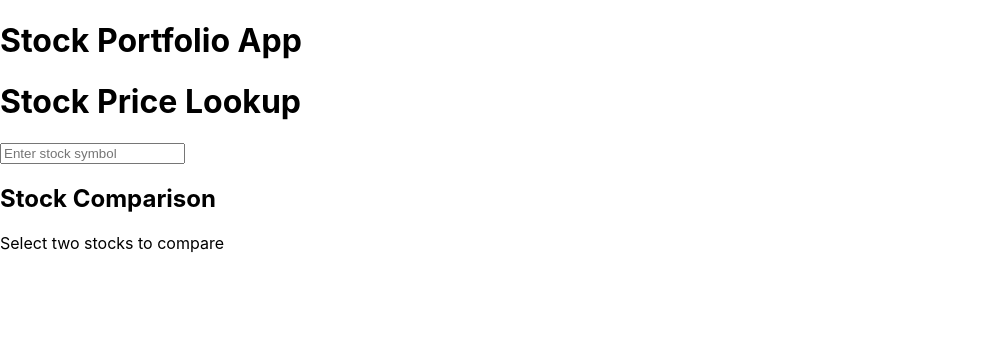
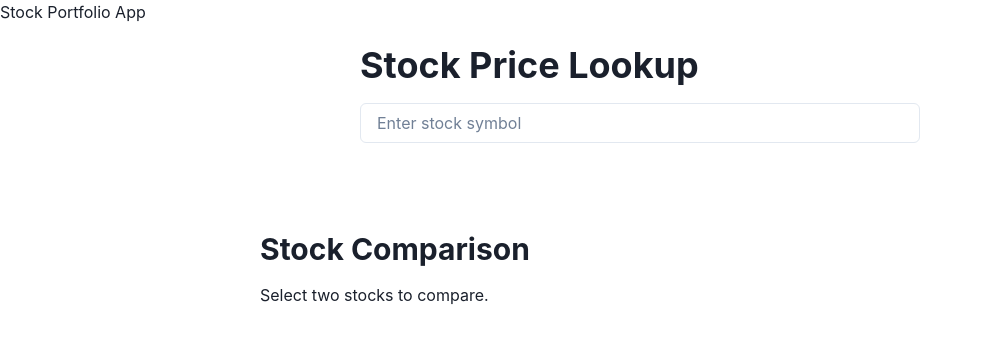
Before and after one commit to shahinmirzaei97/Stock-Lookup, a React (Create React App) app in the folder stock-lookup-app/: page / in a window 1280 px wide. Shown: the top 340 px of the page, without its empty margins (0-983 px from the left). Built offline with nearby package versions, Linux system fonts and the light colour scheme.

Commit message:
Updated UI, added function to remove stocks from portfolio

```diff
--- a/stock-lookup-app/package.json
+++ b/stock-lookup-app/package.json
@@ -3,13 +3,18 @@
   "version": "0.1.0",
   "private": true,
   "dependencies": {
+    "@chakra-ui/react": "^2.8.2",
+    "@emotion/react": "^11.13.0",
+    "@emotion/styled": "^11.13.0",
     "@testing-library/jest-dom": "^5.17.0",
     "@testing-library/react": "^13.4.0",
     "@testing-library/user-event": "^13.5.0",
+    "framer-motion": "^11.3.23",
     "react": "^18.3.1",
     "react-dom": "^18.3.1",
     "react-scripts": "5.0.1",
     "recharts": "^2.12.7",
+    "styled-components": "^6.1.12",
     "web-vitals": "^2.1.4"
   },
   "scripts": {
--- a/stock-lookup-app/src/components/StockComparison.js
+++ b/stock-lookup-app/src/components/StockComparison.js
@@ -1,20 +1,23 @@
 // src/components/StockComparison.js
 import React from 'react';
+import { Box, Heading, Text } from '@chakra-ui/react';
 import StockGraph from './StockGraph'; // Import the StockGraph component to display graphs
 
 const StockComparison = ({ selectedStocks }) => {
   return (
-    <div>
-      <h2>Stock Comparison</h2>
+    <Box p={5} mt={8} maxWidth="800px" mx="auto">
+      <Heading size="lg" mb={4}>Stock Comparison</Heading>
       {selectedStocks.length === 2 ? (
-        <div>
-          <h3>Comparing {selectedStocks[0].symbol} and {selectedStocks[1].symbol}</h3>
+        <Box>
+          <Heading size="md" mb={4}>
+            Comparing {selectedStocks[0].symbol} and {selectedStocks[1].symbol}
+          </Heading>
           <StockGraph symbols={[selectedStocks[0].symbol, selectedStocks[1].symbol]} />
-        </div>
+        </Box>
       ) : (
-        <div>Select two stocks to compare</div> // Shows this message if fewer than two stocks are selected
+        <Text>Select two stocks to compare.</Text>
       )}
-    </div>
+    </Box>
   );
 };
 
--- a/stock-lookup-app/src/components/StockLookup.js
+++ b/stock-lookup-app/src/components/StockLookup.js
@@ -1,5 +1,6 @@
 // src/components/StockLookup.js
 import React, { useState } from 'react';
+import { Box, Input, Button, List, ListItem, Heading, Checkbox, Spinner, Alert, AlertIcon } from '@chakra-ui/react';
 
 const StockLookup = ({ portfolio, setPortfolio, setSelectedStocks }) => {
   const [symbol, setSymbol] = useState(''); // Manages the input field value for stock symbols
@@ -80,46 +81,60 @@ const StockLookup = ({ portfolio, setPortfolio, setSelectedStocks }) => {
     setSelectedStocks(updatedPortfolio.filter(stock => stock.selected)); // Update selected stocks for comparison
   };
 
+  // Remove a stock from the portfolio
+  const removeStockFromPortfolio = (symbol) => {
+    setPortfolio(portfolio.filter(stock => stock.symbol !== symbol));
+    setSelectedStocks(selectedStocks => selectedStocks.filter(stock => stock.symbol !== symbol));
+  };
+
   return (
-    <div>
-      <h1>Stock Price Lookup</h1>
-      <input
-        type="text"
+    <Box p={5} maxWidth="600px" mx="auto">
+      <Heading mb={4}>Stock Price Lookup</Heading>
+      <Input
         value={symbol}
         onChange={handleInputChange}
         placeholder="Enter stock symbol"
+        mb={4}
       />
-      {loading && <div>Loading...</div>}
-      {error && <div>Error: {error}</div>}
+      {loading && <Spinner />}
+      {error && (
+        <Alert status="error" mb={4}>
+          <AlertIcon />
+          {error}
+        </Alert>
+      )}
       {suggestions.length > 0 && (
-        <ul>
+        <List spacing={3}>
           {suggestions.map((s) => (
-            <li key={s.symbol}>
+            <ListItem key={s.symbol} display="flex" justifyContent="space-between" alignItems="center">
               {s.symbol} - {s.name}
-              <button onClick={() => addStockToPortfolio(s.symbol)} style={{ marginLeft: '10px', cursor: 'pointer' }}>➕</button>
-            </li>
+              <Button onClick={() => addStockToPortfolio(s.symbol)} colorScheme="teal" size="sm">Add</Button>
+            </ListItem>
           ))}
-        </ul>
+        </List>
       )}
       {portfolio.length > 0 && (
-        <div>
-          <h2>Portfolio</h2>
-          <ul>
+        <Box mt={6}>
+          <Heading size="md" mb={3}>Portfolio</Heading>
+          <List spacing={3}>
             {portfolio.map((stock) => (
-              <li key={stock.symbol}>
-                <input
-                  type="checkbox"
-                  checked={stock.selected}
+              <ListItem key={stock.symbol} display="flex" alignItems="center">
+                <Checkbox
+                  isChecked={stock.selected}
                   onChange={() => toggleSelectStock(stock.symbol)}
-                  disabled={!stock.selected && portfolio.filter(s => s.selected).length >= 2} // Disables checkbox if two stocks are already selected
+                  isDisabled={!stock.selected && portfolio.filter(s => s.selected).length >= 2}
+                  mr={3}
                 />
                 {stock.symbol}: ${stock.price}
-              </li>
+                <Button onClick={() => removeStockFromPortfolio(stock.symbol)} colorScheme="red" size="sm" ml={3}>
+                  Remove
+                </Button>
+              </ListItem>
             ))}
-          </ul>
-        </div>
+          </List>
+        </Box>
       )}
-    </div>
+    </Box>
   );
 };
 
```
Also changed, not shown: stock-lookup-app/src/App.js (+6 -3 lines), 1 other file (tests, documents, lock files or other folders).
